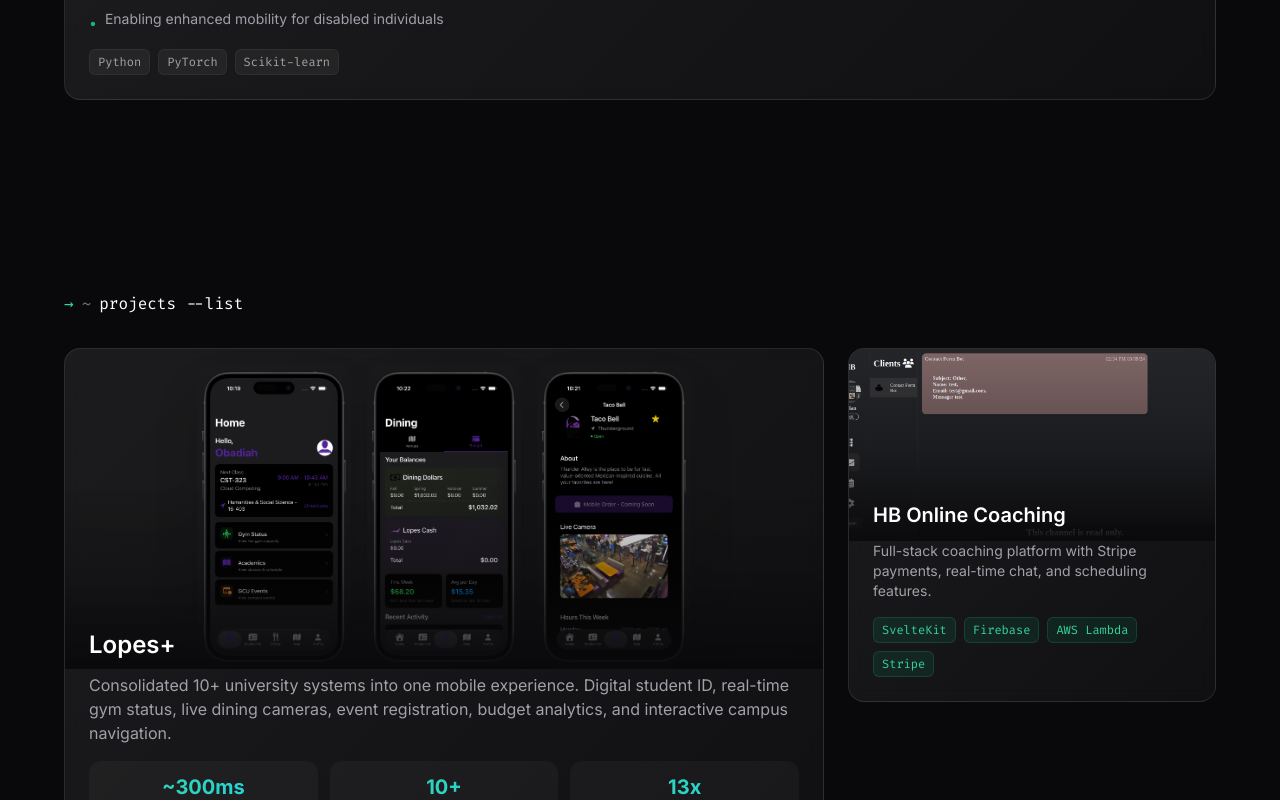
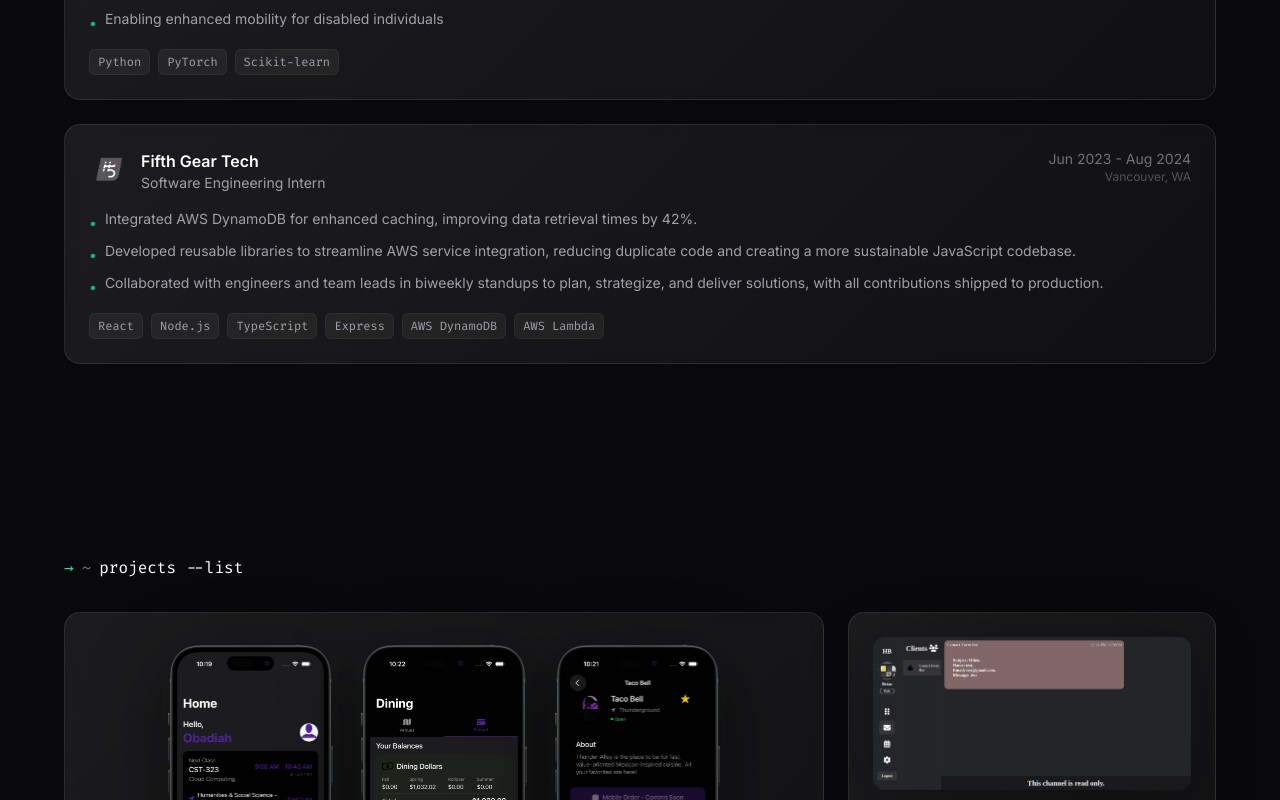
Before and after one commit to ObadiahF/portfolio-v2, a React (Vite) app: page / in a window 1280 px wide. Shown: the part 1620-2420 px from the top of the page. Built offline with nearby package versions, Linux system fonts and the light colour scheme.

Commit message:
Made projects look slightly better

```diff
--- a/src/components/cards/BentoProjectCard.tsx
+++ b/src/components/cards/BentoProjectCard.tsx
@@ -16,7 +16,7 @@
 
   return (
     <div
-      className={`group relative overflow-hidden rounded-2xl transition-all duration-300 ${
+      className={`group relative rounded-2xl transition-all duration-300 ${
         featured ? 'md:col-span-2 md:row-span-1' : ''
       }`}
       style={{
@@ -27,48 +27,40 @@
     >
       {/* Multiple Images - side by side for mobile app screenshots */}
       {hasMultipleImages && (
-        <div className={`relative overflow-hidden ${featured ? 'h-80' : 'h-48'}`}>
-          <div className="flex justify-center items-end gap-4 h-full p-4 pb-0">
+        <div className="flex justify-center items-end gap-4 p-6 pb-4">
           {images.map((img, i) => (
             <img
               key={i}
               src={img}
               alt={`${title} screenshot ${i + 1}`}
-                className="h-full w-auto object-contain rounded-t-xl shadow-2xl transition-transform duration-500 group-hover:scale-105"
+              className="w-auto object-contain rounded-2xl shadow-2xl transition-transform duration-300 hover:scale-110 hover:z-10"
               style={{
-                  maxWidth: `${90 / images.length}%`
+                maxHeight: featured ? '350px' : '200px',
+                maxWidth: `${85 / images.length}%`,
+                filter: 'drop-shadow(0 20px 40px rgba(0,0,0,0.4))'
               }}
             />
           ))}
-          </div>
-          <div
-            className="absolute inset-0 pointer-events-none"
-            style={{
-              background: 'linear-gradient(to top, rgba(9,9,11,0.95) 0%, rgba(9,9,11,0.3) 30%, transparent 60%)'
-            }}
-          />
         </div>
       )}
 
       {/* Single Image */}
       {hasSingleImage && (
-        <div className={`relative overflow-hidden ${featured ? 'h-64' : 'h-48'}`}>
+        <div className="p-6 pb-4">
           <img
             src={image}
             alt={`${title} screenshot`}
-            className="w-full h-full object-cover transition-transform duration-500 group-hover:scale-105"
-          />
-          <div
-            className="absolute inset-0"
+            className="w-full h-auto object-contain rounded-xl transition-transform duration-500 group-hover:scale-105"
             style={{
-              background: 'linear-gradient(to top, rgba(9,9,11,0.95) 0%, rgba(9,9,11,0.3) 50%, transparent 100%)'
+              maxHeight: featured ? '300px' : '200px',
+              filter: 'drop-shadow(0 10px 30px rgba(0,0,0,0.3))'
             }}
           />
         </div>
       )}
 
       {/* Content Section */}
-      <div className={`p-6 ${(hasMultipleImages || hasSingleImage) ? '-mt-16 relative z-10' : ''}`}>
+      <div className="p-6 pt-2">
         <div className="flex items-start justify-between mb-3">
           <h3
             className={`font-semibold ${featured ? 'text-2xl' : 'text-xl'}`}
--- a/src/data/portfolio.ts
+++ b/src/data/portfolio.ts
@@ -16,7 +16,7 @@
   },
   {
     company: 'The Vox Company',
-    role: 'Software Engineer',
+    role: 'Software Engineer (Contract)',
     date: 'Nov 2025 - Present',
     location: 'Phoenix, AZ',
     logo: '/TheVoxCompany.jpeg',
@@ -38,6 +38,19 @@
       'Researching EEG to wheelchair movement translation',
       'Developed CNN achieving 97% accuracy on EEG datasets',
       'Enabling enhanced mobility for disabled individuals'
+    ]
+  },
+  {
+    company: 'Fifth Gear Tech',
+    role: 'Software Engineering Intern',
+    date: 'Jun 2023 - Aug 2024',
+    location: 'Vancouver, WA',
+    logo: '/Fifth-gear-tech.png',
+    tech: ['React', 'Node.js', 'TypeScript', 'Express', 'AWS DynamoDB', 'AWS Lambda'],
+    highlights: [
+      'Integrated AWS DynamoDB for enhanced caching, improving data retrieval times by 42%.',
+      'Developed reusable libraries to streamline AWS service integration, reducing duplicate code and creating a more sustainable JavaScript codebase.',
+      'Collaborated with engineers and team leads in biweekly standups to plan, strategize, and deliver solutions, with all contributions shipped to production.'
     ]
   }
 ];
```
Also changed, not shown: public/Fifth-gear-tech.png (renamed from public/Fifth gear tech.png). Lines whose indentation alone changed are shown as unchanged.
